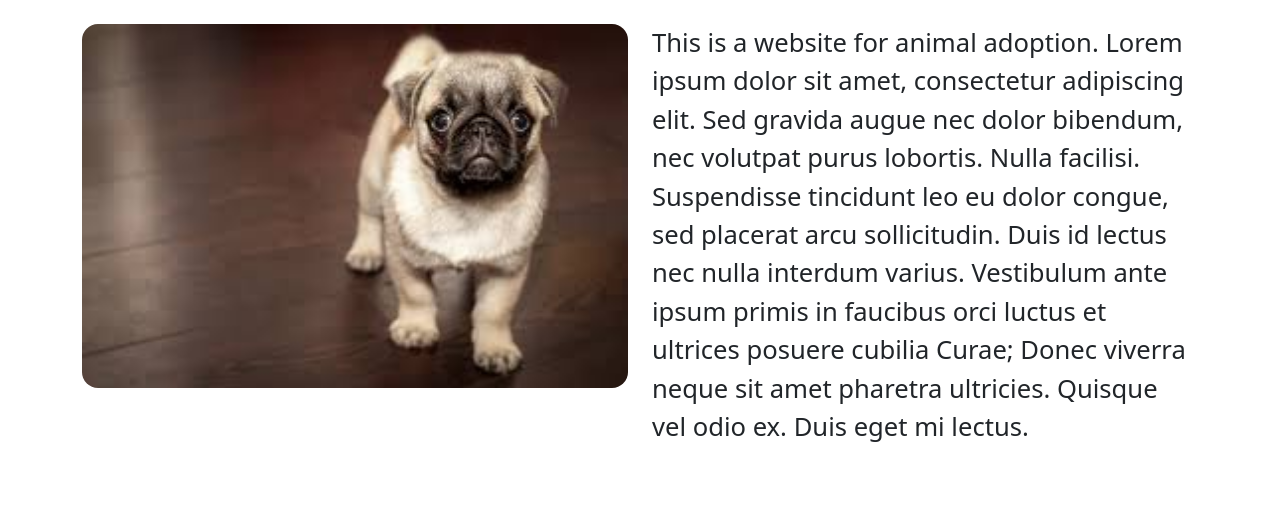
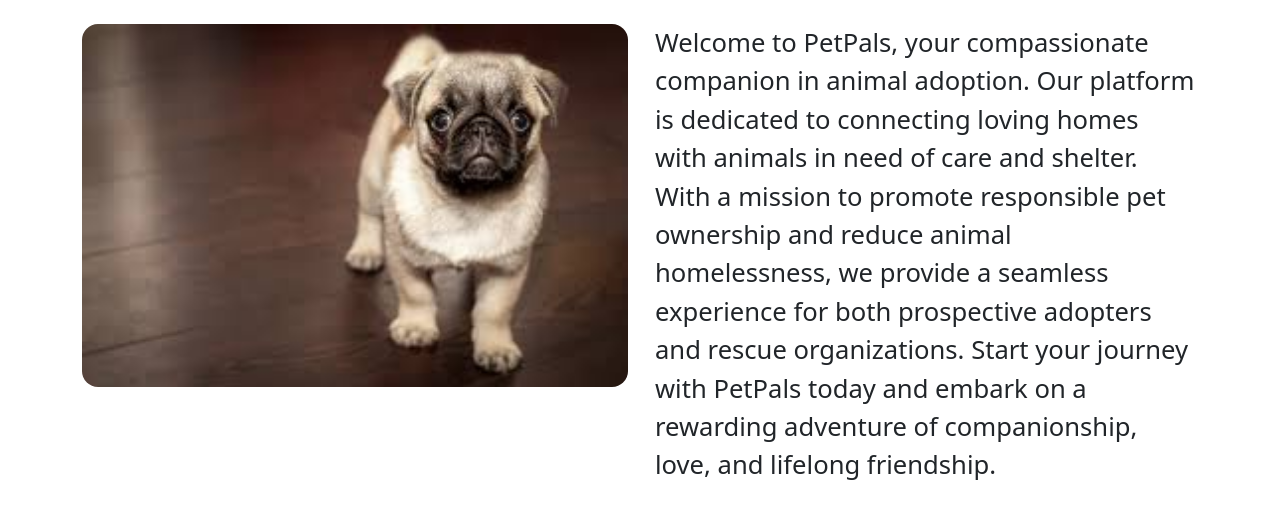
Before and after one commit to nirrav/PetPals, a PHP site: page / in a window 1280 px wide. Shown: the part 57-576 px from the top of the page. Run offline with PHP 8.4, Linux system fonts and the light colour scheme.

Commit message:
Made changes in the p font and navbar dropdown

```diff
--- a/index.html
+++ b/index.html
@@ -76,12 +76,13 @@
         </div>
       </div>
       <!-- Right side with note or text -->
-      <div class="col-md-6">
-        <p>This is a website for animal adoption. Lorem ipsum dolor sit amet, consectetur adipiscing elit. Sed gravida
-          augue nec dolor bibendum, nec volutpat purus lobortis. Nulla facilisi. Suspendisse tincidunt leo eu dolor
-          congue, sed placerat arcu sollicitudin. Duis id lectus nec nulla interdum varius. Vestibulum ante ipsum primis
-          in faucibus orci luctus et ultrices posuere cubilia Curae; Donec viverra neque sit amet pharetra ultricies.
-          Quisque vel odio ex. Duis eget mi lectus.</p>
+      <div class="introNote col-md-6">
+        <p>Welcome to PetPals, your compassionate companion in animal adoption. Our platform is dedicated to connecting
+          loving homes with animals in need of care and shelter. With a mission to promote responsible pet ownership and
+          reduce animal homelessness, we provide a seamless experience for both prospective adopters and rescue
+          organizations.
+          Start your journey with PetPals today and embark on a rewarding adventure of companionship, love, and lifelong
+          friendship.</p>
       </div>
     </div>
   </section>
--- a/index.js
+++ b/index.js
@@ -22,14 +22,22 @@ window.onload = function () {
   preloader.classList.add('fade-out');
 };
 
+// Toggle dropdown menu when dropdown toggle button is clicked
+document.querySelector('#hoverDropdown .dropdown-toggle').addEventListener('click', function (e) {
+  e.preventDefault(); // Prevent default link behavior
+  var dropdownMenu = document.querySelector('#hoverDropdown .dropdown-menu');
+  dropdownMenu.style.display = dropdownMenu.style.display === 'block' ? 'none' : 'block';
+});
+
 // Close dropdown menu when clicking outside of it
-document.addEventListener("click", function (e) {
-  if (!e.target.closest("#hoverDropdown")) {
-    document.querySelector("#hoverDropdown .dropdown-menu").style.display = "none";
+document.addEventListener('click', function (e) {
+  var dropdownMenu = document.querySelector('#hoverDropdown .dropdown-menu');
+  if (!e.target.closest('#hoverDropdown') && dropdownMenu.style.display === 'block') {
+    dropdownMenu.style.display = 'none';
   }
 });
 
 // Prevent dropdown menu from closing when clicking on it
-document.querySelector("#hoverDropdown .dropdown-menu").addEventListener("click", function (e) {
+document.querySelector('#hoverDropdown .dropdown-menu').addEventListener('click', function (e) {
   e.stopPropagation();
 });
--- a/pet_profile.html
+++ b/pet_profile.html
@@ -13,7 +13,7 @@
 <body>
     <nav class="navbar navbar-expand-lg bg-dark border-bottom border-body" data-bs-theme="dark">
         <div class=" container-fluid">
-            <a class="navbar-brand" href="">
+            <a class="navbar-brand" href="index.html">
                 <img src="media/navIcon.png" alt="Logo" width="30" height="24" class="d-inline-block align-text-top">
                 PetPals
             </a>
--- a/styles.css
+++ b/styles.css
@@ -21,7 +21,6 @@
   height: 100%;
 }
 
-
 .brand-logo img {
   width: 20%;
 }
@@ -30,13 +29,12 @@
   font-size: 5vw;
   color: #ffffff;
   z-index: 9999;
-
 }
-
 
 .preloader.fade-out {
   transition: opacity 2s ease-in-out;
 }
+
 .pet-card {
   background: linear-gradient(to bottom, #f3f3f3, #ffffff);
   border: 1px solid #dcdcdc;
@@ -93,6 +91,7 @@
   margin-bottom: 5px;
   font-size: 18px;
 }
+
 .pet-note {
   margin-top: 8vh;
   font-size: 20px;
@@ -109,6 +108,7 @@
   max-width: 100%;
   height: auto;
 }
+
 /* Hide dropdown menu by default */
 .dropdown-menu {
   display: none;
@@ -118,6 +118,7 @@
 #hoverDropdown:hover .dropdown-menu {
   display: block;
 }
+
 .gallery-title {
   text-align: center;
 }
@@ -139,11 +140,23 @@
   width: 100%;
   height: auto;
   border-radius: 16px;
-  aspect-ratio: 6/4;
 }
+
 .container {
   margin-top: 3vh;
 }
-.container p{
-  font-size: 1.6em;
+
+.introNote {
+  padding: 0 15px; /* Adjust padding for better readability on mobile */
 }
+
+.introNote p {
+  font-size: 1.6em; /* Default font size */
+}
+
+/* Responsive adjustments */
+@media (max-width: 768px) {
+  .introNote p {
+    font-size: 16px; /* Adjust font size for smaller screens */
+  }
+}
```
